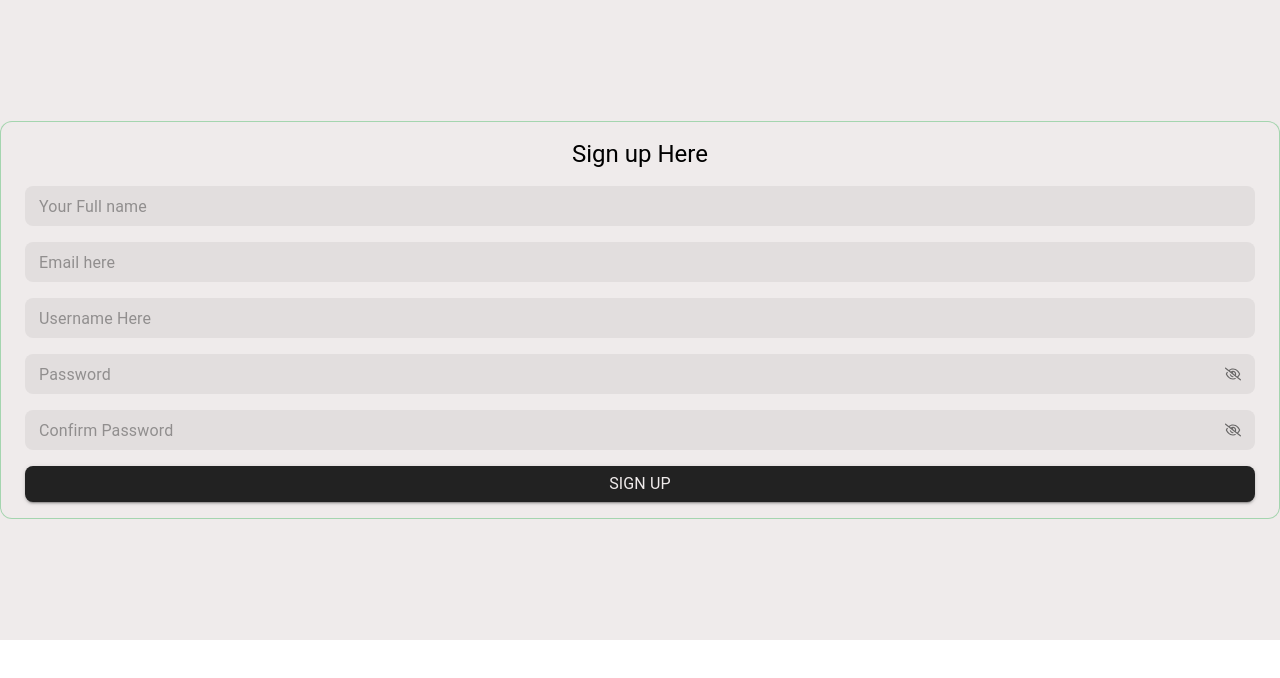
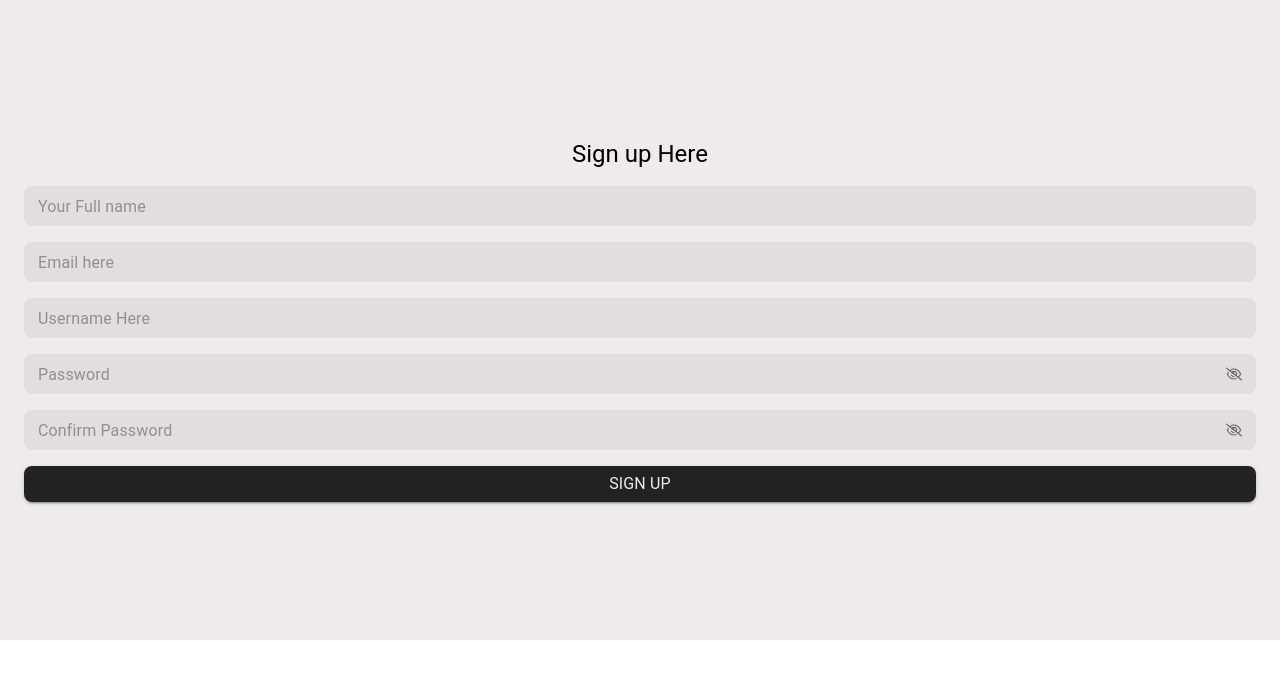
Before and after one commit to holladredd/geek, a React (Vite) app: page /SignUp in a window 1280 px wide. Shown: the top 678 px of the page. Built offline with nearby package versions, Linux system fonts and the light colour scheme; no server answers; a web font is replaced by a local one.

Commit message:
Update SignUp.jsx

```diff
--- a/src/pages/users/SignUp.jsx
+++ b/src/pages/users/SignUp.jsx
@@ -113,7 +113,7 @@ const SignUp = () => {
             display: "flex",
             flexDirection: "column",
             height: "fit",
-            border: "1px solid #00a32c50",
+           // border: "1px solid #00a32c50",
             paddingTop: 2,
             paddingBottom: 2,
           }}
```
